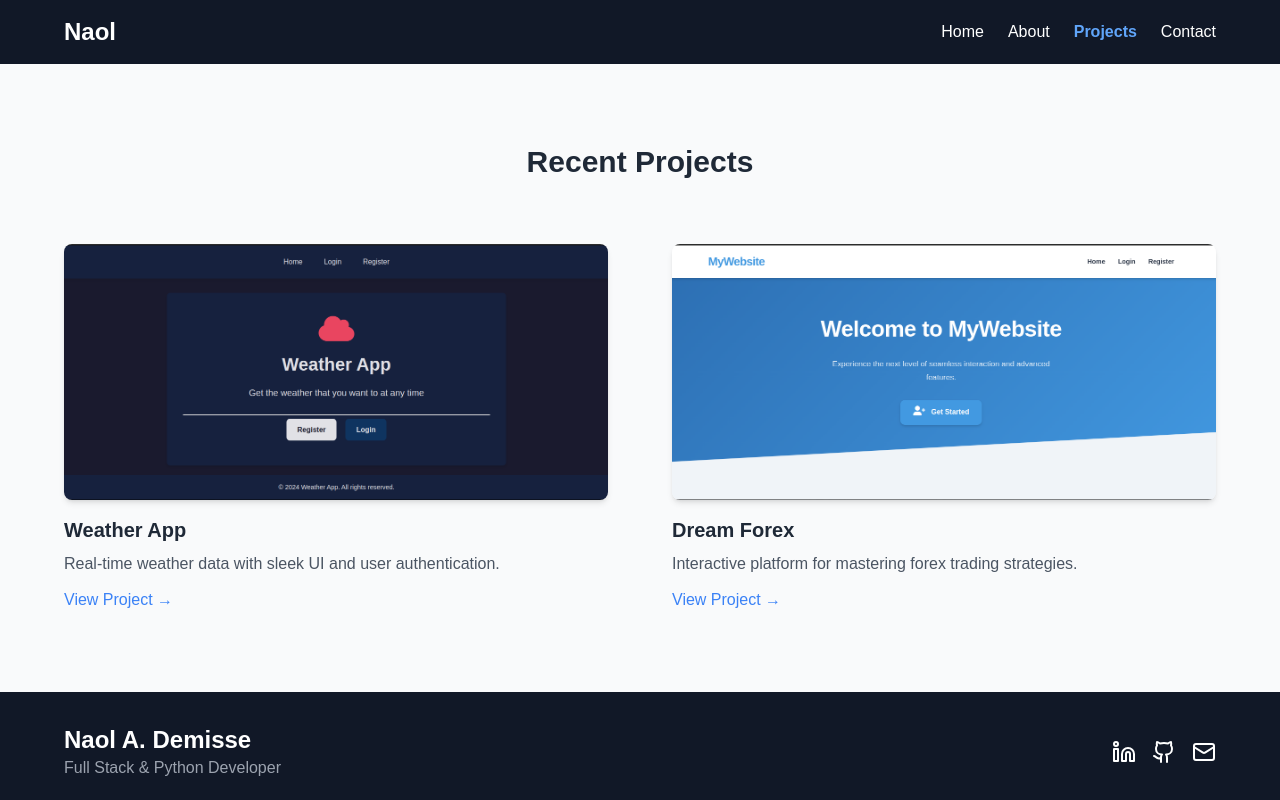
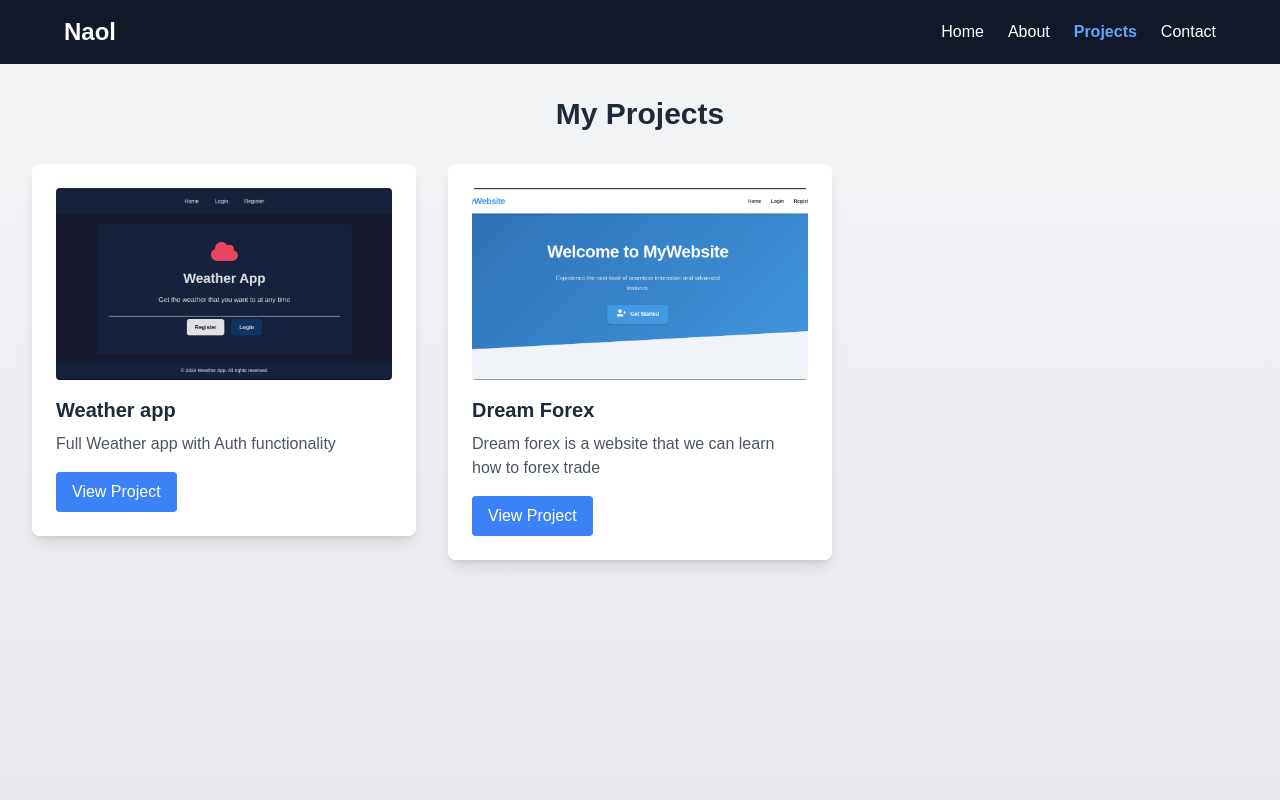
Before and after one commit to LiypMC/my-portfolio, a React (Create React App) app: page /projects in a window 1280 px wide. Shown: the top 800 px of the page. Built offline with nearby package versions, Linux system fonts and the light colour scheme.

Commit message:
"Refactored Projects component: updated styles, layout, and animation effects"

```diff
--- a/src/components/Projects.js
+++ b/src/components/Projects.js
@@ -1,80 +1,69 @@
 import React from 'react';
 import { motion } from 'framer-motion';
 
-const ProjectItem = ({ title, description, image, link }) => (
+const ProjectCard = ({ title, description, image, link }) => (
   <motion.div
-    className="group"
-    whileHover={{ y: -5 }}
-    transition={{ duration: 0.3 }}
+    whileHover={{ scale: 1.05, boxShadow: "0px 10px 30px rgba(0,0,0,0.1)" }}
+    className="bg-white p-6 rounded-lg shadow-lg transition duration-300"
   >
+    <a href={link} target="_blank" rel="noopener noreferrer" className="block">
       <motion.img
         src={image}
         alt={title}
-      className="w-full h-64 object-cover rounded-lg shadow-md transition-shadow duration-300 group-hover:shadow-xl"
-      whileHover={{ scale: 1.02 }}
+        className="w-full h-48 object-cover mb-4 rounded"
+        whileHover={{ scale: 1.1 }}
+        transition={{ duration: 0.3 }}
       />
-    <div className="mt-4">
-      <h3 className="text-xl font-semibold text-gray-800 mb-2">{title}</h3>
-      <p className="text-gray-600 mb-3">{description}</p>
-      <motion.a
-        href={link}
-        target="_blank"
-        rel="noopener noreferrer"
-        className="inline-block text-blue-500 font-medium hover:text-blue-600 transition duration-300"
-        whileHover={{ x: 5 }}
+      <h3 className="text-xl font-bold mb-2 text-gray-800">{title}</h3>
+      <p className="text-gray-600">{description}</p>
+      <motion.div
+        className="mt-4 inline-block bg-blue-500 text-white px-4 py-2 rounded"
+        whileHover={{ scale: 1.05 }}
+        whileTap={{ scale: 0.95 }}
       >
-        View Project <span aria-hidden="true">&rarr;</span>
-      </motion.a>
-    </div>
+        View Project
+      </motion.div>
+    </a>
   </motion.div>
 );
 
 const Projects = () => {
   const projects = [
     {
-      title: 'Weather App',
-      description: 'Real-time weather data with sleek UI and user authentication.',
+      title: 'Weather app',
+      description: 'Full Weather app with Auth functionality',
       image: '/Screenshot from 2024-10-20 09-46-47.png',
       link: 'https://weatherapp-sjep.onrender.com'
     },
     {
       title: 'Dream Forex',
-      description: 'Interactive platform for mastering forex trading strategies.',
+      description: 'Dream forex is a website that we can learn how to forex trade',
       image: '/Screenshot from 2024-10-20 09-49-05.png',
       link: 'https://dreamfx-0ode.onrender.com'
     },
   ];
 
   return (
-    <motion.section
-      className="py-20 px-4 sm:px-6 lg:px-8 bg-gray-50"
+    <motion.div
+      className="min-h-screen p-8 bg-gradient-to-b from-gray-100 to-gray-200"
       initial={{ opacity: 0 }}
       animate={{ opacity: 1 }}
-      transition={{ duration: 0.6 }}
+      transition={{ duration: 0.5 }}
     >
-      <div className="max-w-6xl mx-auto">
-        <motion.h2
-          className="text-3xl font-bold mb-16 text-center text-gray-800"
-          initial={{ y: -20, opacity: 0 }}
-          animate={{ y: 0, opacity: 1 }}
-          transition={{ duration: 0.5, delay: 0.2 }}
-        >
-          Recent Projects
-        </motion.h2>
-        <div className="grid grid-cols-1 md:grid-cols-2 gap-16">
+      <h2 className="text-3xl font-bold mb-8 text-center text-gray-800">My Projects</h2>
+      <div className="grid grid-cols-1 md:grid-cols-2 lg:grid-cols-3 gap-8">
         {projects.map((project, index) => (
           <motion.div
             key={index}
             initial={{ opacity: 0, y: 20 }}
             animate={{ opacity: 1, y: 0 }}
-              transition={{ duration: 0.5, delay: index * 0.2 }}
+            transition={{ duration: 0.5, delay: index * 0.1 }}
           >
-              <ProjectItem {...project} />
+            <ProjectCard {...project} />
           </motion.div>
         ))}
       </div>
-      </div>
-    </motion.section>
+    </motion.div>
   );
 };
 
```
Lines whose indentation alone changed are shown as unchanged.
